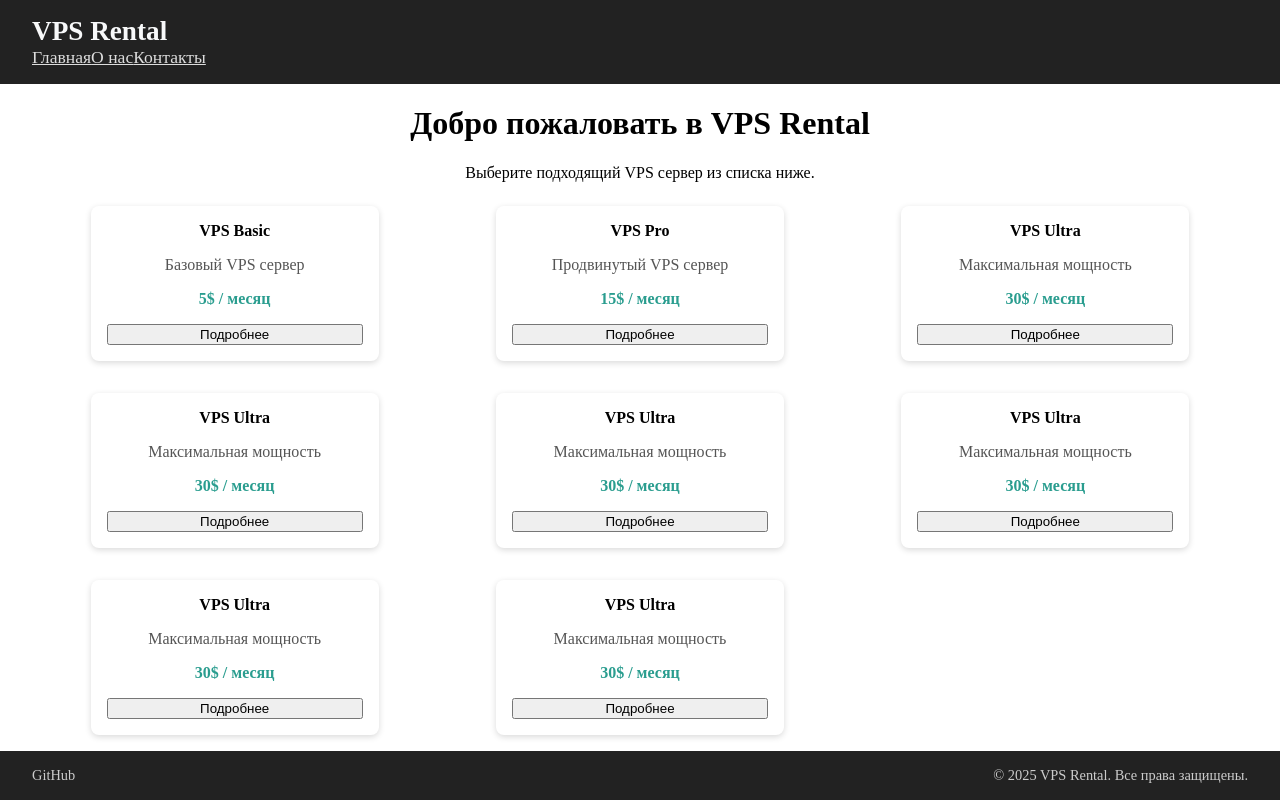
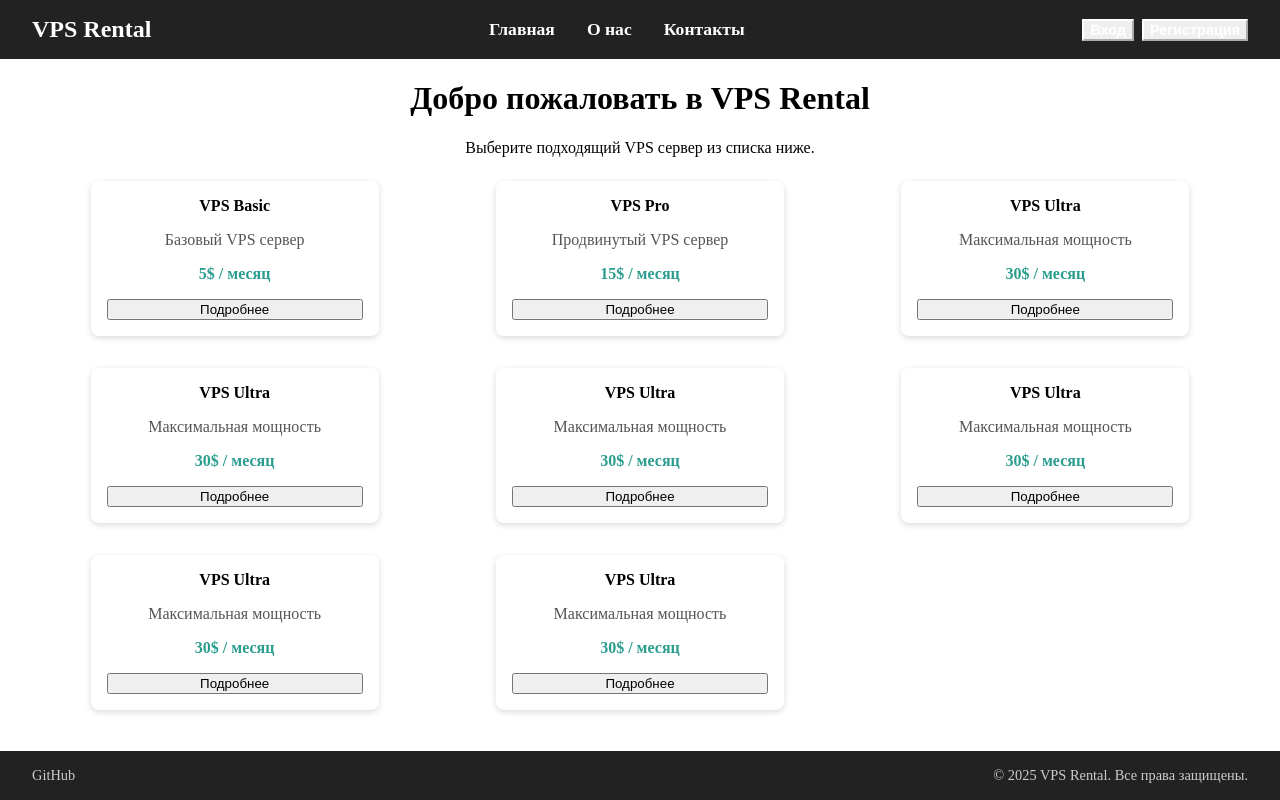
Before and after one commit to velvet-noir/rentals_vps_frontend, a React (Vite) app: page / in a window 1280 px wide. Built offline with nearby package versions, Linux system fonts and the light colour scheme.

Commit message:
побаботал с хедером

```diff
--- a/src/App.tsx
+++ b/src/App.tsx
@@ -1,4 +1,4 @@
-import { BrowserRouter as Router, Routes, Route } from 'react-router-dom';
+import { Route, BrowserRouter as Router, Routes } from 'react-router-dom';
 import Header from './components/Header/Header';
 import Footer from './components/Footer/Footer';
 import routes from './routes';
--- /dev/null
+++ b/src/components/AuthButton/AuthButton.module.css
@@ -0,0 +1,18 @@
+.authButtonGroup {
+  display: flex;
+  gap: 0.5rem;
+}
+
+.authButtonGroup button {
+  color: white;
+  border-color: white;
+  font-weight: 600;
+  font-size: 0.9rem;
+  transition: background-color 0.2s ease, color 0.2s ease;
+}
+
+.authButtonGroup button:hover {
+  background-color: white;
+  color: #222; /* Цвет текста при наведении */
+  border-color: white;
+}
--- /dev/null
+++ b/src/components/AuthButton/AuthButton.tsx
@@ -0,0 +1,17 @@
+import { Button, ButtonGroup } from 'react-bootstrap';
+import styles from './AuthButton.module.css';
+
+const AuthButton = () => {
+  return (
+    <ButtonGroup className={styles.authButtonGroup}>
+      <Button variant="outline-light" size="sm">
+        Вход
+      </Button>
+      <Button variant="outline-light" size="sm">
+        Регистрация
+      </Button>
+    </ButtonGroup>
+  );
+};
+
+export default AuthButton;
--- a/src/components/Header/Header.module.css
+++ b/src/components/Header/Header.module.css
@@ -1,20 +1,81 @@
-/* Немного кастомных стилей для Navbar */
-.navbarCustom {
-  background-color: #222 !important; /* чуть темнее стандартного dark */
+.header {
+  background-color: #222;
+  color: white;
   padding: 1rem 2rem;
+  font-size: 1.2rem;
+  font-weight: 600;
 }
 
-.brandCustom {
-  font-weight: 700;
-  font-size: 1.7rem;
-  color: #f8f9fa !important;
+.header__container {
+  display: flex !important;
+  align-items: center;
+  justify-content: space-between;
+  gap: 1rem;
 }
 
-.navLinkCustom {
-  font-size: 1.1rem;
-  color: #ddd !important;
+.header__left {
+  flex: 0 0 auto;
 }
 
-.navLinkCustom:hover {
-  color: #fff !important;
+.header__center {
+  flex: 1 1 auto;
+  display: flex;
+  justify-content: center;
+  gap: 2rem;
 }
+
+/* Стиль для Nav.Link ссылок */
+.navLink {
+  color: white !important;           /* Белый цвет текста */
+  text-decoration: none !important;  /* Убираем подчёркивание */
+  font-weight: 600;
+  font-size: 1.1rem;
+}
+
+.navLink:link,
+.navLink:visited,
+.navLink:active,
+.navLink:hover,
+.navLink:focus {
+  color: white !important;           /* Белый цвет текста */
+  text-decoration: none !important;  /* Убираем подчёркивание */
+}
+
+.navLink:hover {
+  text-decoration: underline !important; /* Подчёркивание при наведении */
+}
+
+.header__right {
+  flex: 0 0 auto;
+  display: flex;
+  gap: 0.5rem;
+}
+
+/* Адаптив */
+@media (max-width: 600px) {
+  .header__container {
+    flex-direction: column;
+    gap: 0.5rem;
+    text-align: center;
+  }
+
+  .header__center {
+    justify-content: center;
+  }
+
+  .header__right {
+    justify-content: center;
+  }
+}
+
+/* Стиль для бренда */
+.brand {
+  color: white !important;
+  font-weight: bold;
+  font-size: 1.5rem;
+  text-decoration: none !important;
+}
+
+.brand:hover {
+  text-decoration: underline !important;
+}
--- a/src/components/Header/Header.tsx
+++ b/src/components/Header/Header.tsx
@@ -1,19 +1,67 @@
-import { Navbar, Container, Nav } from 'react-bootstrap';
+// import { Navbar, Nav, Button, Container } from 'react-bootstrap';
+// import { Link } from 'react-router-dom';
+// import styles from './Header.module.css';
+
+// const Header = () => {
+//   return (
+//     <Navbar className={styles.header} variant="dark" expand="lg">
+//       <Container className={styles.header__container}>
+//         <div className={styles.header__left}>
+//           <Navbar.Brand as={Link} to="/">
+//             VPS Rental
+//           </Navbar.Brand>
+//         </div>
+
+//         <Nav className={styles.header__center}>
+//           <Nav.Link as={Link} to="/">Главная</Nav.Link>
+//           <Nav.Link as={Link} to="/about">О нас</Nav.Link>
+//           <Nav.Link as={Link} to="/contacts">Контакты</Nav.Link>
+//         </Nav>
+
+//         <div className={styles.header__right}>
+//           <Button variant="outline-light" size="sm" className="me-2">
+//             Вход
+//           </Button>
+//           <Button variant="outline-light" size="sm">
+//             Регистрация
+//           </Button>
+//         </div>
+//       </Container>
+//     </Navbar>
+//   );
+// };
+
+// export default Header;
+
+
+import { Navbar, Nav, Container } from 'react-bootstrap';
+import { Link } from 'react-router-dom';
 import styles from './Header.module.css';
+import AuthButton from '../AuthButton/AuthButton';
 
-function Header() {
+
+const Header = () => {
   return (
-    <Navbar bg="dark" variant="dark" expand="lg" className={`mb-4 ${styles.navbarCustom}`}>
-      <Container>
-        <Navbar.Brand className={styles.brandCustom}>VPS Rental</Navbar.Brand>
-        <Nav className="me-auto">
-          <Nav.Link href="#" className={styles.navLinkCustom}>Главная</Nav.Link>
-          <Nav.Link href="#" className={styles.navLinkCustom}>О нас</Nav.Link>
-          <Nav.Link href="#" className={styles.navLinkCustom}>Контакты</Nav.Link>
+    <Navbar className={styles.header} variant="dark" expand="lg">
+      <Container className={styles.header__container}>
+        <div className={styles.header__left}>
+          <Navbar.Brand as={Link} to="/" className={styles.brand}>
+            VPS Rental
+          </Navbar.Brand>
+        </div>
+
+        <Nav className={styles.header__center}>
+          <Nav.Link as={Link} to="/" className={styles.navLink}>Главная</Nav.Link>
+          <Nav.Link as={Link} to="/about" className={styles.navLink}>О нас</Nav.Link>
+          <Nav.Link as={Link} to="/contacts" className={styles.navLink}>Контакты</Nav.Link>
         </Nav>
+
+        <div className={styles.header__right}>
+          <AuthButton />
+        </div>
       </Container>
     </Navbar>
   );
-}
+};
 
 export default Header;
--- a/src/routes.tsx
+++ b/src/routes.tsx
@@ -1,9 +1,15 @@
 import HomePage from './pages/HomePage/HomePage';
 import ProductPage from './pages/ProductPage/ProductPage';
+
+const AboutPage = () => <div><h2>О нас</h2><p>Информация пока отсутствует.</p></div>;
+const ContactsPage = () => <div><h2>Контакты</h2><p>Контактные данные скоро появятся.</p></div>;
+
 
 const routes = [
   { path: '/', element: <HomePage /> },
   { path: '/product/:id', element: <ProductPage /> },
+  { path: '/about', element: <AboutPage /> },
+  { path: '/contacts', element: <ContactsPage /> },
 ];
 
 export default routes;
```
Also changed, not shown: src/main.tsx (line endings or trailing spaces).
